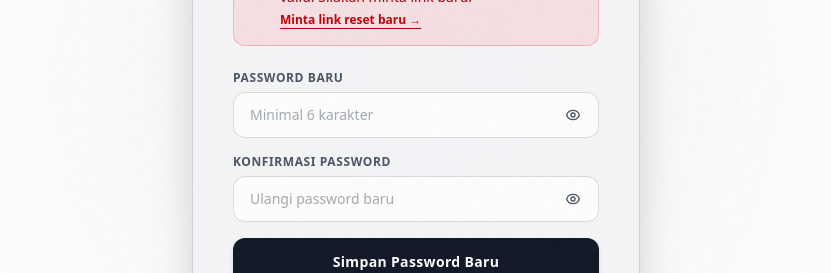
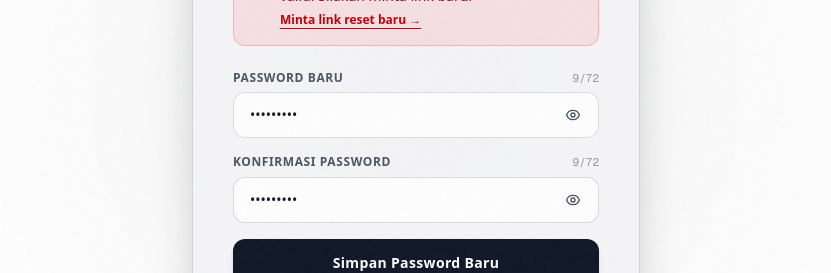
Before and after one commit to haikal-ji/project-haikal, a Next.js app: page /reset-password in a window 1280 px wide. Both pictures are taken after typing "Sample123", "Sample123" into the empty fields and a click on the button "Simpan Password Baru". Shown: the part 322-595 px from the top of the page, without its empty margins (224-1055 px from the left). Built offline with nearby package versions, Linux system fonts and the light colour scheme; no server answers.

Commit message:
feat(auth): add live character counter and max length warning indicator to register and reset-password

```diff
--- a/app/register/page.tsx
+++ b/app/register/page.tsx
@@ -27,6 +27,7 @@ function RegisterForm() {
 
   const [state, formAction] = useActionState(registerAction, null)
   const [showPassword, setShowPassword] = useState(false)
+  const [password, setPassword] = useState('')
 
   if (state?.requiresConfirmation) {
     return (
@@ -106,18 +107,33 @@ function RegisterForm() {
             />
           </div>
           <div>
-            <label htmlFor="register-password" className="mb-1.5 block text-xs font-semibold uppercase tracking-wider text-text-secondary">Password</label>
+            <div className="flex items-center justify-between mb-1.5">
+              <label htmlFor="register-password" className="block text-xs font-semibold uppercase tracking-wider text-text-secondary">
+                Password
+              </label>
+              {password.length > 0 && (
+                <span className={`text-[11px] font-mono transition-colors ${password.length >= 72 ? 'text-amber-500 font-bold' : 'text-text-secondary/60'}`}>
+                  {password.length}/72
+                </span>
+              )}
+            </div>
             <div className="relative">
               <input
                 id="register-password"
                 name="password"
+                value={password}
+                onChange={(e) => setPassword(e.target.value)}
                 type={showPassword ? 'text' : 'password'}
                 autoComplete="new-password"
-                placeholder="Minimal 6 karakter"
+                placeholder="6 – 72 karakter"
                 required
                 minLength={6}
                 maxLength={72}
-                className="w-full rounded-xl border border-text-secondary/20 bg-background px-4 py-3 pr-11 text-sm text-text-primary placeholder:text-text-secondary/50 focus:outline-none focus:border-text-primary focus:ring-1 focus:ring-text-primary transition"
+                className={`w-full rounded-xl border bg-background px-4 py-3 pr-11 text-sm text-text-primary placeholder:text-text-secondary/50 focus:outline-none transition ${
+                  password.length >= 72
+                    ? 'border-amber-500/50 focus:border-amber-500 focus:ring-1 focus:ring-amber-500'
+                    : 'border-text-secondary/20 focus:border-text-primary focus:ring-1 focus:ring-text-primary'
+                }`}
               />
               <button
                 type="button"
@@ -138,6 +154,12 @@ function RegisterForm() {
                 )}
               </button>
             </div>
+            {password.length >= 72 && (
+              <p className="mt-1.5 text-xs text-amber-500 dark:text-amber-400 flex items-center gap-1.5 animate-fade-in font-medium">
+                <span>⚠️</span>
+                <span>Batas maksimal 72 karakter tercapai.</span>
+              </p>
+            )}
           </div>
 
           <SubmitButton />
--- a/app/reset-password/page.tsx
+++ b/app/reset-password/page.tsx
@@ -26,6 +26,8 @@ export default function ResetPasswordPage() {
 
   const [showPassword, setShowPassword] = useState(false)
   const [showConfirm, setShowConfirm] = useState(false)
+  const [password, setPassword] = useState('')
+  const [confirm, setConfirm] = useState('')
 
   useEffect(() => {
     if (state?.success) {
@@ -93,20 +95,33 @@ export default function ResetPasswordPage() {
 
         <form action={formAction} className="space-y-4">
           <div>
-            <label htmlFor="reset-password" className="mb-1.5 block text-xs font-semibold uppercase tracking-wider text-text-secondary">
-              Password Baru
-            </label>
+            <div className="flex items-center justify-between mb-1.5">
+              <label htmlFor="reset-password" className="block text-xs font-semibold uppercase tracking-wider text-text-secondary">
+                Password Baru
+              </label>
+              {password.length > 0 && (
+                <span className={`text-[11px] font-mono transition-colors ${password.length >= 72 ? 'text-amber-500 font-bold' : 'text-text-secondary/60'}`}>
+                  {password.length}/72
+                </span>
+              )}
+            </div>
             <div className="relative">
               <input
                 id="reset-password"
                 name="password"
+                value={password}
+                onChange={(e) => setPassword(e.target.value)}
                 type={showPassword ? 'text' : 'password'}
                 autoComplete="new-password"
-                placeholder="Minimal 6 karakter"
+                placeholder="6 – 72 karakter"
                 required
                 minLength={6}
                 maxLength={72}
-                className="w-full rounded-xl border border-text-secondary/20 bg-background px-4 py-3 pr-11 text-sm text-text-primary placeholder:text-text-secondary/50 focus:outline-none focus:border-text-primary focus:ring-1 focus:ring-text-primary transition"
+                className={`w-full rounded-xl border bg-background px-4 py-3 pr-11 text-sm text-text-primary placeholder:text-text-secondary/50 focus:outline-none transition ${
+                  password.length >= 72
+                    ? 'border-amber-500/50 focus:border-amber-500 focus:ring-1 focus:ring-amber-500'
+                    : 'border-text-secondary/20 focus:border-text-primary focus:ring-1 focus:ring-text-primary'
+                }`}
               />
               <button
                 type="button"
@@ -127,22 +142,41 @@ export default function ResetPasswordPage() {
                 )}
               </button>
             </div>
+            {password.length >= 72 && (
+              <p className="mt-1.5 text-xs text-amber-500 dark:text-amber-400 flex items-center gap-1.5 animate-fade-in font-medium">
+                <span>⚠️</span>
+                <span>Batas maksimal 72 karakter tercapai.</span>
+              </p>
+            )}
           </div>
           <div>
-            <label htmlFor="reset-confirm" className="mb-1.5 block text-xs font-semibold uppercase tracking-wider text-text-secondary">
-              Konfirmasi Password
-            </label>
+            <div className="flex items-center justify-between mb-1.5">
+              <label htmlFor="reset-confirm" className="block text-xs font-semibold uppercase tracking-wider text-text-secondary">
+                Konfirmasi Password
+              </label>
+              {confirm.length > 0 && (
+                <span className={`text-[11px] font-mono transition-colors ${confirm.length >= 72 ? 'text-amber-500 font-bold' : 'text-text-secondary/60'}`}>
+                  {confirm.length}/72
+                </span>
+              )}
+            </div>
             <div className="relative">
               <input
                 id="reset-confirm"
                 name="confirm"
+                value={confirm}
+                onChange={(e) => setConfirm(e.target.value)}
                 type={showConfirm ? 'text' : 'password'}
                 autoComplete="new-password"
-                placeholder="Ulangi password baru"
+                placeholder="6 – 72 karakter"
                 required
                 minLength={6}
                 maxLength={72}
-                className="w-full rounded-xl border border-text-secondary/20 bg-background px-4 py-3 pr-11 text-sm text-text-primary placeholder:text-text-secondary/50 focus:outline-none focus:border-text-primary focus:ring-1 focus:ring-text-primary transition"
+                className={`w-full rounded-xl border bg-background px-4 py-3 pr-11 text-sm text-text-primary placeholder:text-text-secondary/50 focus:outline-none transition ${
+                  confirm.length >= 72
+                    ? 'border-amber-500/50 focus:border-amber-500 focus:ring-1 focus:ring-amber-500'
+                    : 'border-text-secondary/20 focus:border-text-primary focus:ring-1 focus:ring-text-primary'
+                }`}
               />
               <button
                 type="button"
@@ -163,6 +197,12 @@ export default function ResetPasswordPage() {
                 )}
               </button>
             </div>
+            {confirm.length >= 72 && (
+              <p className="mt-1.5 text-xs text-amber-500 dark:text-amber-400 flex items-center gap-1.5 animate-fade-in font-medium">
+                <span>⚠️</span>
+                <span>Batas maksimal 72 karakter tercapai.</span>
+              </p>
+            )}
           </div>
 
           <SubmitButton />
```
